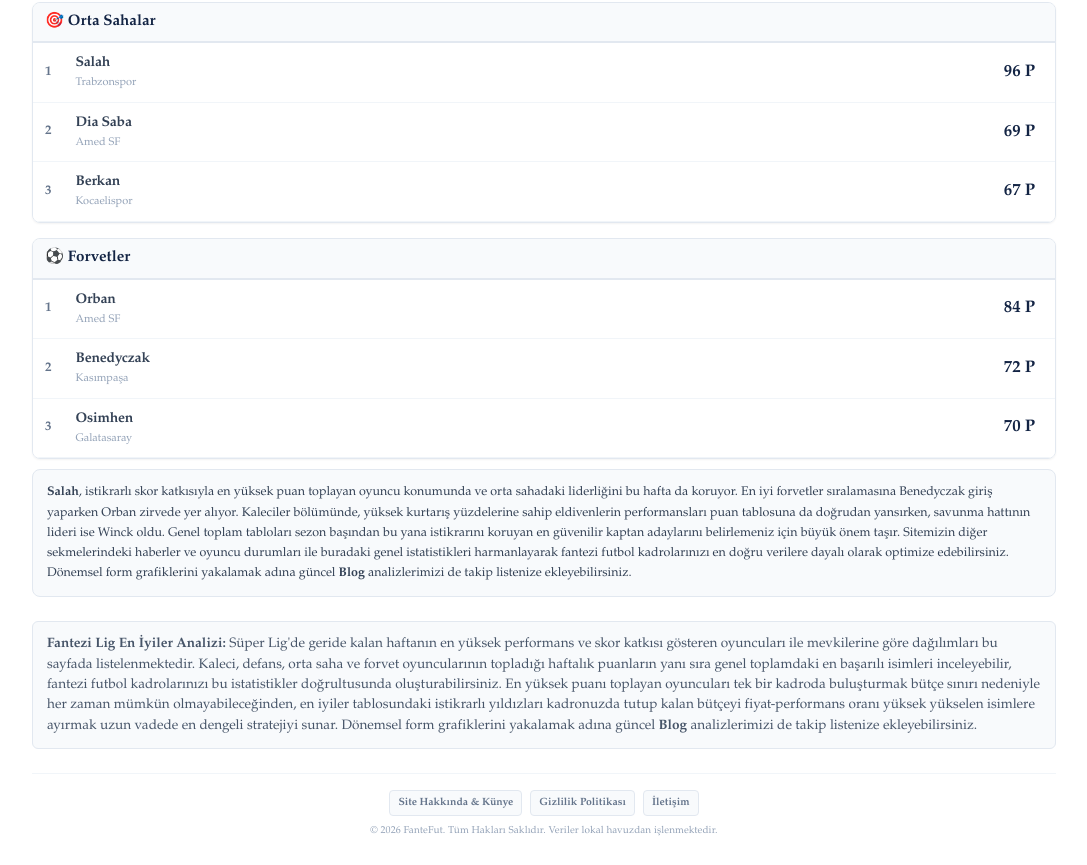
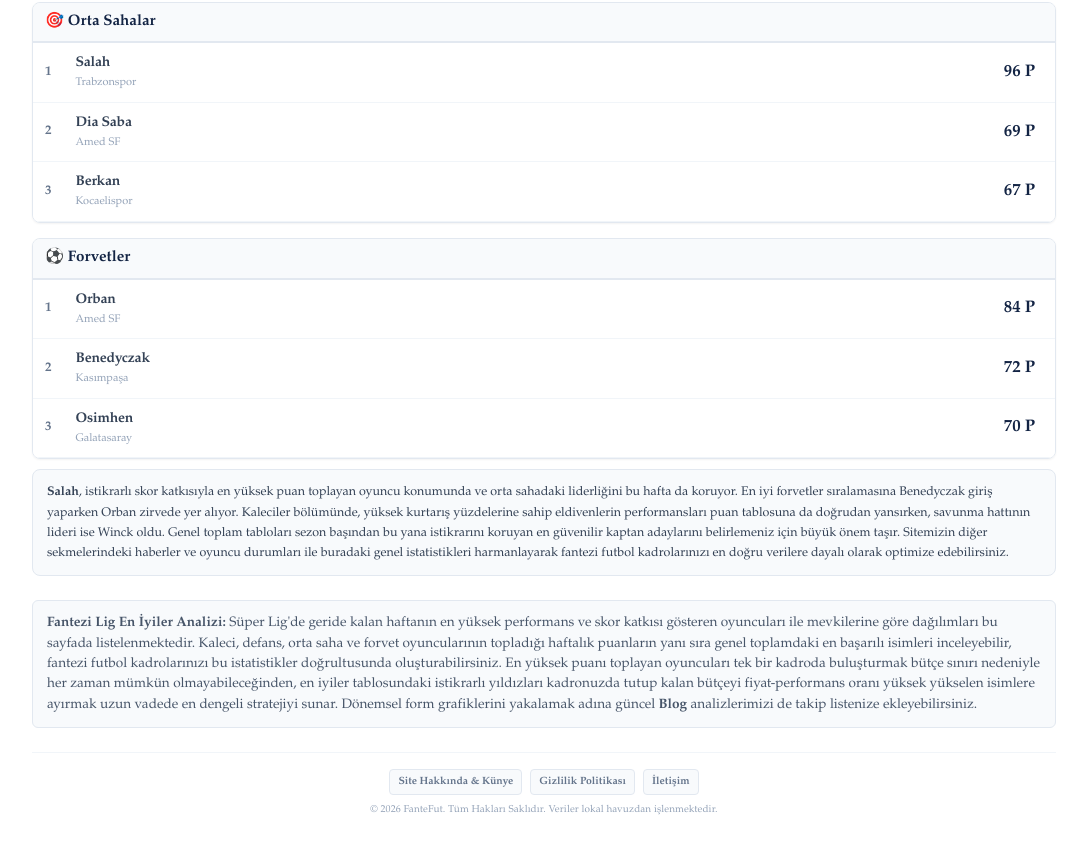
Before and after one commit to fantefut/fantefut, a Next.js app: page /haftanin-yildizlari in a window 1280 px wide. Shown: the part 1930-2795 px from the top of the page, without its empty margins (96-1183 px from the left). After the commit the page ends 2774 px from the top, so only its background shows below. Built offline with nearby package versions, Linux system fonts and the light colour scheme.

Commit message:
guncelleme

```diff
--- a/app/haftanin-yildizlari/page.js
+++ b/app/haftanin-yildizlari/page.js
@@ -155,7 +155,7 @@ export default function HaftaninYildizlariSayfasi() {
           color: '#334155',
           fontFamily: ICERIK_FONTU
         }}>
-          <strong>Salah</strong>, istikrarlı skor katkısıyla en yüksek puan toplayan oyuncu konumunda ve orta sahadaki liderliğini bu hafta da koruyor. En iyi forvetler sıralamasına Benedyczak giriş yaparken Orban zirvede yer alıyor. Kaleciler bölümünde, yüksek kurtarış yüzdelerine sahip eldivenlerin performansları puan tablosuna da doğrudan yansırken, savunma hattının lideri ise Winck oldu. Genel toplam tabloları sezon başından bu yana istikrarını koruyan en güvenilir kaptan adaylarını belirlemeniz için büyük önem taşır. Sitemizin diğer sekmelerindeki haberler ve oyuncu durumları ile buradaki genel istatistikleri harmanlayarak fantezi futbol kadrolarınızı en doğru verilere dayalı olarak optimize edebilirsiniz. Dönemsel form grafiklerini yakalamak adına güncel <strong>Blog</strong> analizlerimizi de takip listenize ekleyebilirsiniz.
+          <strong>Salah</strong>, istikrarlı skor katkısıyla en yüksek puan toplayan oyuncu konumunda ve orta sahadaki liderliğini bu hafta da koruyor. En iyi forvetler sıralamasına Benedyczak giriş yaparken Orban zirvede yer alıyor. Kaleciler bölümünde, yüksek kurtarış yüzdelerine sahip eldivenlerin performansları puan tablosuna da doğrudan yansırken, savunma hattının lideri ise Winck oldu. Genel toplam tabloları sezon başından bu yana istikrarını koruyan en güvenilir kaptan adaylarını belirlemeniz için büyük önem taşır. Sitemizin diğer sekmelerindeki haberler ve oyuncu durumları ile buradaki genel istatistikleri harmanlayarak fantezi futbol kadrolarınızı en doğru verilere dayalı olarak optimize edebilirsiniz.
         </div>
 
         {/* 3. 🎯 SEO METNİ EN ALTA ALINDI */}
```
